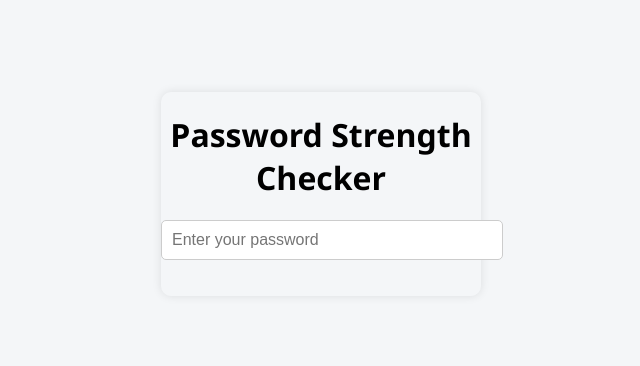
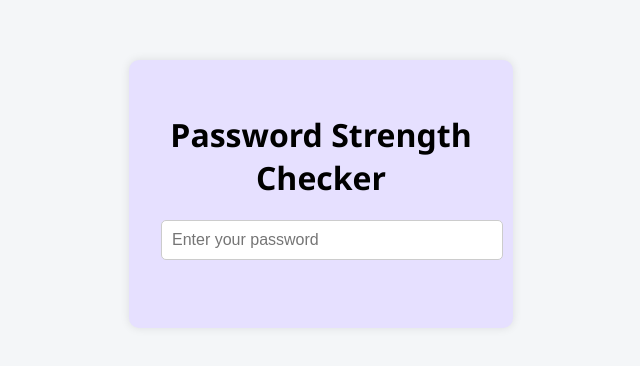
Before and after one commit to Ahana0302/Password-Strength-Checker-App, a plain HTML site: page index.html in a window 1280 px wide. Shown: the part 214-580 px from the top of the page, without its empty margins (319-959 px from the left). Drawn offline with Linux system fonts and the light colour scheme.

Commit message:
Fix background color in container class

```diff
--- a/style.css
+++ b/style.css
@@ -8,13 +8,14 @@ body {
 }
 
 .container {
-  background: ;blue
+  background: #e6e0ff; /* light purple background */
   padding: 2rem;
   border-radius: 10px;
   box-shadow: 0 0 10px rgba(0,0,0,0.1);
   width: 320px;
   text-align: center;
 }
+
 
 input {
   width: 100%;
```
